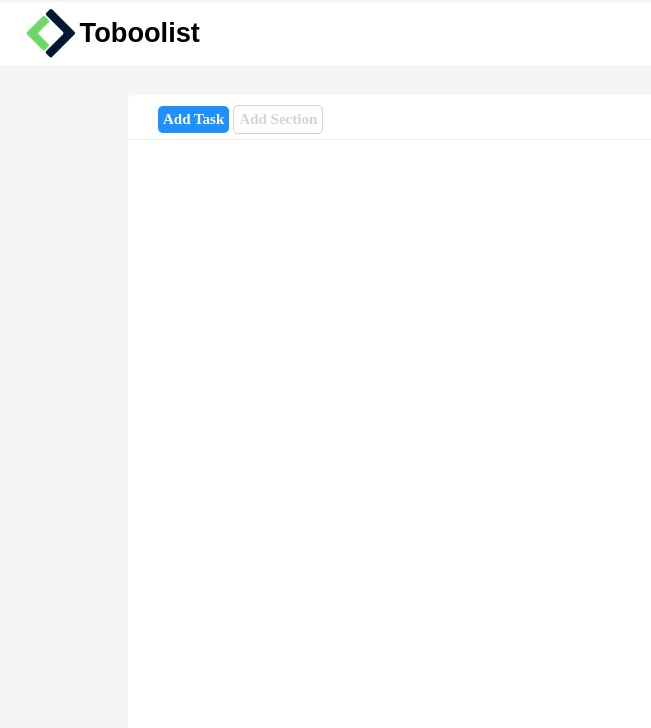
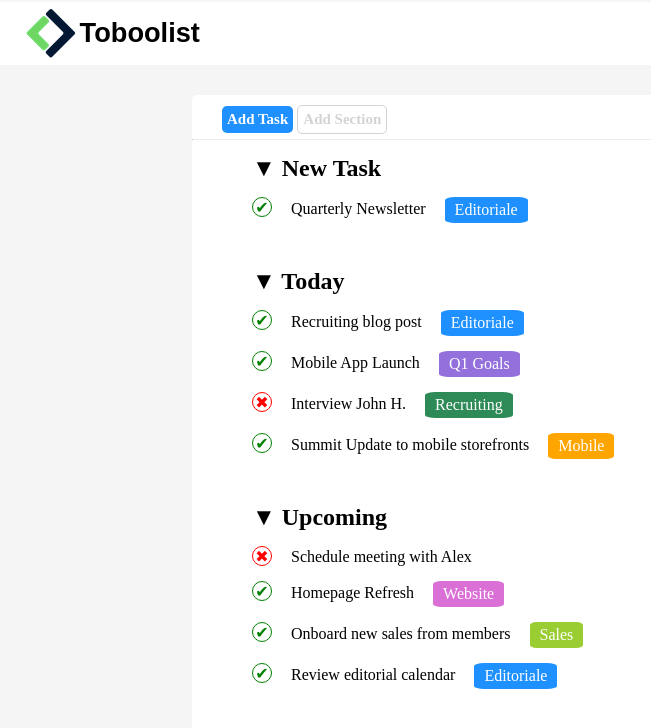
Before and after one commit to marianomarchionna/html-css-toboolist, a plain HTML site: page index.html in a window 1280 px wide. Shown: the whole page, without its empty margins (0-651 px from the left). Drawn offline with Linux system fonts and the light colour scheme.

Commit message:
Esercizio completo

```diff
--- a/css/style.css
+++ b/css/style.css
@@ -6,8 +6,10 @@
 
 /*caratteristiche header*/
 header{
+  padding-top: 1% ;
   padding-top: 0.5% ;
   padding-left: 2%;
+  padding-bottom: 1%;
   padding-bottom: 0.5%;
   background-color: white;
   border-top: 2px solid whitesmoke;
@@ -29,17 +31,15 @@ body{
 }
 
 main {
-    width: 80%;
-    height: 700px;
+  width: 70%;
+  height: 650px;
   background-color: white;
   margin: 30px auto;
   border-radius: 5px;
 }
 
 hr {
-    background-color: white;
   border-top: white;
-    border-left: white;
 }
 /*caratteristiche navigation*/
 .button {
@@ -50,7 +50,7 @@ hr {
   font-weight: bold;
 }
 
-.task {
+.navigation {
   padding-top: 10px;
   padding-bottom: 5px;
   padding-left: 30px;
@@ -66,3 +66,70 @@ hr {
   color: lightgrey;
 }
 /*fine navigation*/
+
+/*inizio corpo centrale*/
+.sectionlist {
+  padding: 15px 60px;
+}
+
+.tasklist {
+  margin: 15px 0px;
+}
+
+/*creazione, ridimensionamento cerchietto*/
+.task {
+  display: inline-block;
+  text-align: center;
+  height: 20px;
+  width: 20px;
+  margin-right: 15px;
+  border-radius: 50%;
+}
+
+/*creazione, ridimensionamento della categoria*/
+.categoria {
+  display: inline-block;
+  text-align: center;
+  border-radius: 12%;
+  margin-left: 15px;
+  padding: 4px 10px;
+  color: white;
+  vertical-align: middle;
+}
+
+/*cerchio verde*/
+.complete {
+  border: green 1px solid;
+  color: green;
+}
+
+/*cerchio rosso*/
+.missing {
+  border: red 1px solid;
+  color: red;
+}
+
+/*vari tipi di categorie*/
+.editorial {
+  background-color: dodgerblue;
+}
+
+.q1goals {
+  background-color: mediumpurple;
+}
+
+.recruiting {
+  background-color: seagreen;
+}
+
+.mobile {
+  background-color: orange;
+}
+
+.website {
+  background-color: orchid;
+}
+
+.sales {
+  background-color: yellowgreen;
+}
--- a/index.html
+++ b/index.html
@@ -18,7 +18,7 @@
     <!-- fine header  -->
     <!-- main  -->
     <main>
-        <div class="task">
+        <div class="navigation">
 
             <div class="add-task button">
                 Add Task
@@ -28,7 +28,77 @@
             </div>
         </div>
         <hr>
+
+        <!-- inizio new task  -->
+        <section class="sectionlist">
+            <div>
+                <h2>&#9660; New Task</h2>
+                <div class="tasklist">
+                    <div class="task complete">&#10004;</div>
+                    Quarterly Newsletter
+                    <div class="categoria editorial">Editoriale</div>
+                </div>
+            </div>
         </section>
+        <!-- fine new task -->
+
+        <!-- inizio today -->
+        <section class="sectionlist">
+            <div>
+                <h2>&#9660; Today</h2>
+                <div class="tasklist">
+                    <div class="task complete">&#10004;</div>
+                    Recruiting blog post
+                    <div class="categoria editorial">Editoriale</div>
+                </div>
+                <div class="tasklist">
+                    <div class="task complete">&#10004;</div>
+                    Mobile App Launch
+                    <div class="categoria q1goals">Q1 Goals</div>
+                </div>
+                <div class="tasklist">
+                    <div class="task missing">&#10006;</div>
+                    Interview John H.
+                    <div class="categoria recruiting">Recruiting</div>
+                </div>
+                <div class="tasklist">
+                    <div class="task complete">&#10004;</div>
+                    Summit Update to mobile storefronts
+                    <div class="categoria mobile">Mobile</div>
+                </div>
+            </div>
+        </section>
+        <!-- fine today -->
+
+        <!-- inizio upcoming -->
+        <section class="sectionlist">
+            <div>
+                <h2>&#9660; Upcoming</h2>
+                <div class="tasklist">
+                    <div class="task missing">&#10006;</div>
+                    Schedule meeting with Alex
+                </div>
+                <div class="tasklist">
+                    <div class="task complete">&#10004;</div>
+                    Homepage Refresh
+                    <div class="categoria website">Website</div>
+                </div>
+
+                <div class="tasklist">
+                    <div class="task complete">&#10004;</div>
+                    Onboard new sales from members
+                    <div class="categoria sales">Sales</div>
+                </div>
+
+                <div class="tasklist">
+                    <div class="task complete">&#10004;</div>
+                    Review editorial calendar
+                    <div class="categoria editorial">Editoriale</div>
+                </div>
+
+            </div>
+        </section>
+        <!-- fine upcoming -->
 
     </main>
     <!-- fine main  -->
```
Lines whose indentation alone changed are shown as unchanged.
